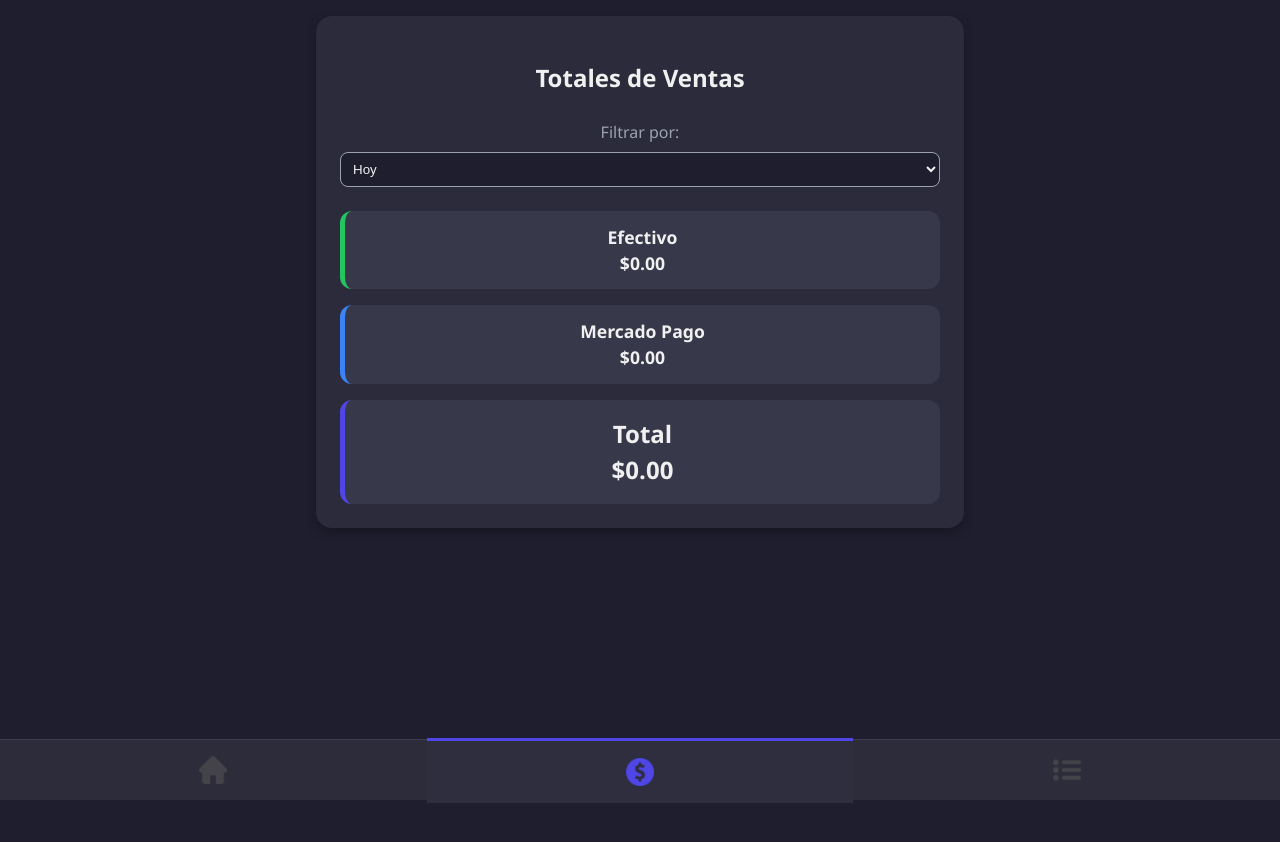
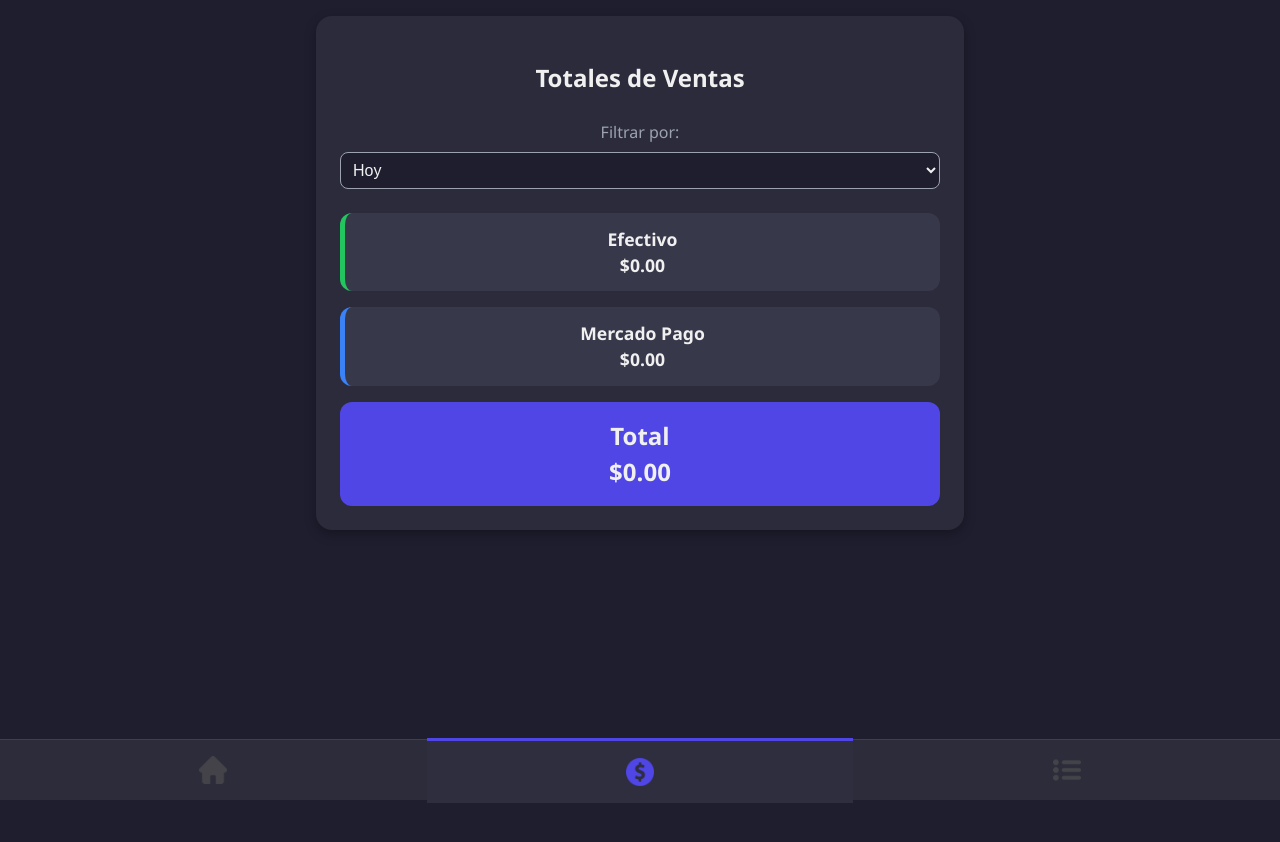
Before and after one commit to Juleeeaaannn/Kiosco, a React (Vite) app: page /totales in a window 1280 px wide. Shown: the top 842 px of the page. Built offline with nearby package versions, Linux system fonts and the light colour scheme; no server answers; the database is empty.

Commit message:
actualizacion

```diff
--- a/src/styles/TotalesVentas.css
+++ b/src/styles/TotalesVentas.css
@@ -5,7 +5,7 @@
   --card: #2b2b3c;
   --text: #f0f0f0;
   --accent: #4f46e5;
-  --success: #22c55e;
+  --success: #12c55e;
   --info: #3b82f6;
   --gray: #9ca3af;
 }
@@ -21,7 +21,8 @@ body {
   background: var(--card);
   padding: 1.5rem;
   border-radius: 16px;
-  max-width: 600px;;
+  max-width: 600px;
+  min-width: 280px;
   margin: 1rem auto;
   box-shadow: 0 4px 12px rgba(0, 0, 0, 0.3);
 }
@@ -52,6 +53,7 @@ body {
   padding: 0.5rem;
   border-radius: 8px;
   border: 1px solid var(--gray);
+  font-size: 1rem;
 }
 
 .totales-loading {
@@ -95,7 +97,7 @@ body {
 .totales-item.total {
     display: grid;
     grid-template-columns: 100%;
-    border-left: 5px solid var(--accent);
+    background-color: var(--accent);
     font-weight: bold;
     font-size: 1.5rem;
 }
```
